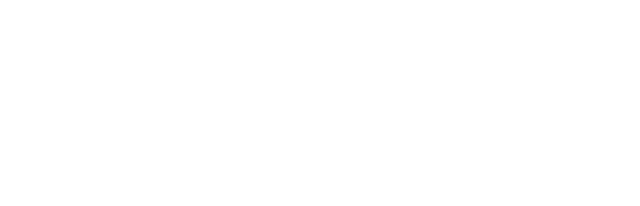
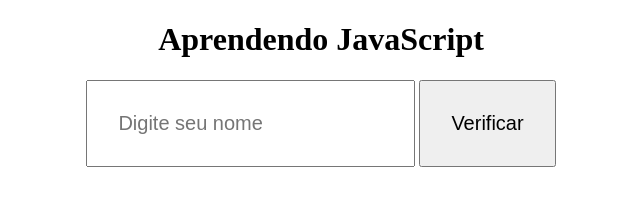
Before and after one commit to luang1t/learn-java-script, a plain HTML site: page array-methods/metodosArrays.html in a window 1280 px wide. Shown: the whole page, without its empty margins (319-959 px from the left). Drawn offline with Linux system fonts and the light colour scheme.

Commit message:
condicionais js

```diff
--- a/array-methods/metodosArrays.html
+++ b/array-methods/metodosArrays.html
@@ -13,7 +13,10 @@
 </head>
 
 <body>
+    <h1>Aprendendo JavaScript</h1>
     <p id="altere"></p>
+    <input style="padding:30px; font-size: 20px;" type="text" id="nome" placeholder="Digite seu nome">
+    <button onclick="verificar()" style="padding: 30px; font-size: 20px;">Verificar</button>
     <script src="js/scriptArrays.js"></script>
     <script src="js/scriptCondicional.js"></script>
 </body>
```
Also changed, not shown: array-methods/js/scriptCondicional.js (+37 -0 lines).
